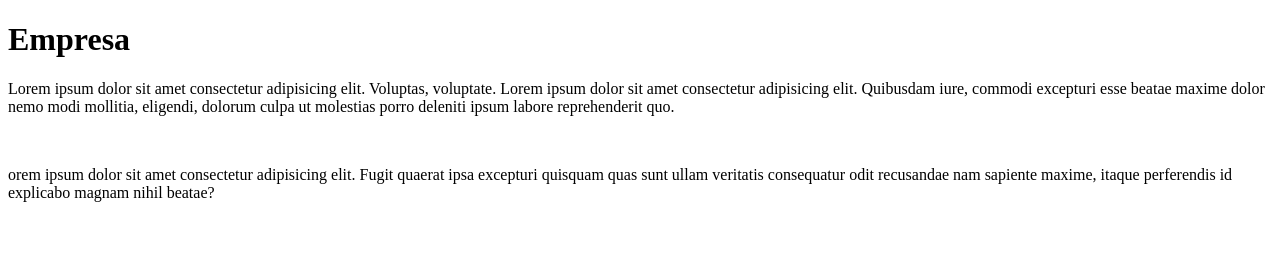
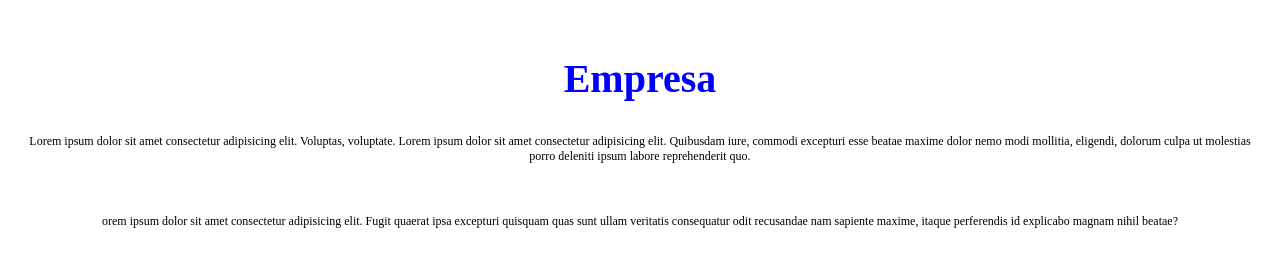
Before and after one commit to AlessandroDias1979/equipe, a plain HTML site: page empresa.html in a window 1280 px wide. Drawn offline with Linux system fonts and the light colour scheme.

Commit message:
bug
arrumando o erro do style

```diff
--- a/style.css
+++ b/style.css
@@ -1,17 +1,17 @@
-mainEmpresa {
+.mainEmpresa {
     display: flex;
     flex-direction: column;
     align-items: center;
     padding: 20px;
 }
 
-mainEmpresa h1 {
+.mainEmpresa h1 {
     font-size: 2.5em;
     margin-bottom: 20px;
     color: blue;
 }
 
-mainEmpresa p {
+.mainEmpresa p {
     font-size: 12px;
     margin-bottom: 20px;
     text-align: center;
```
